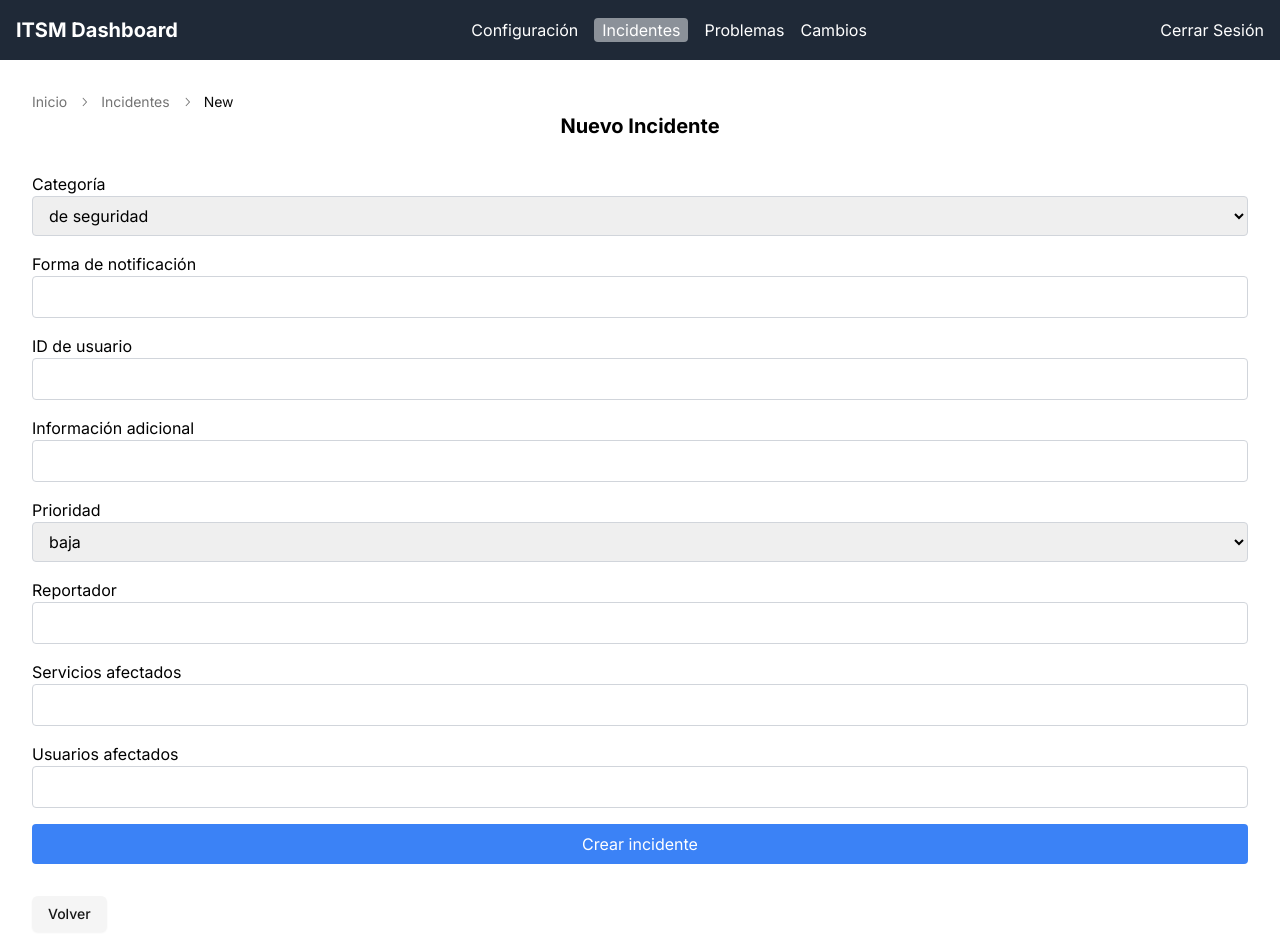
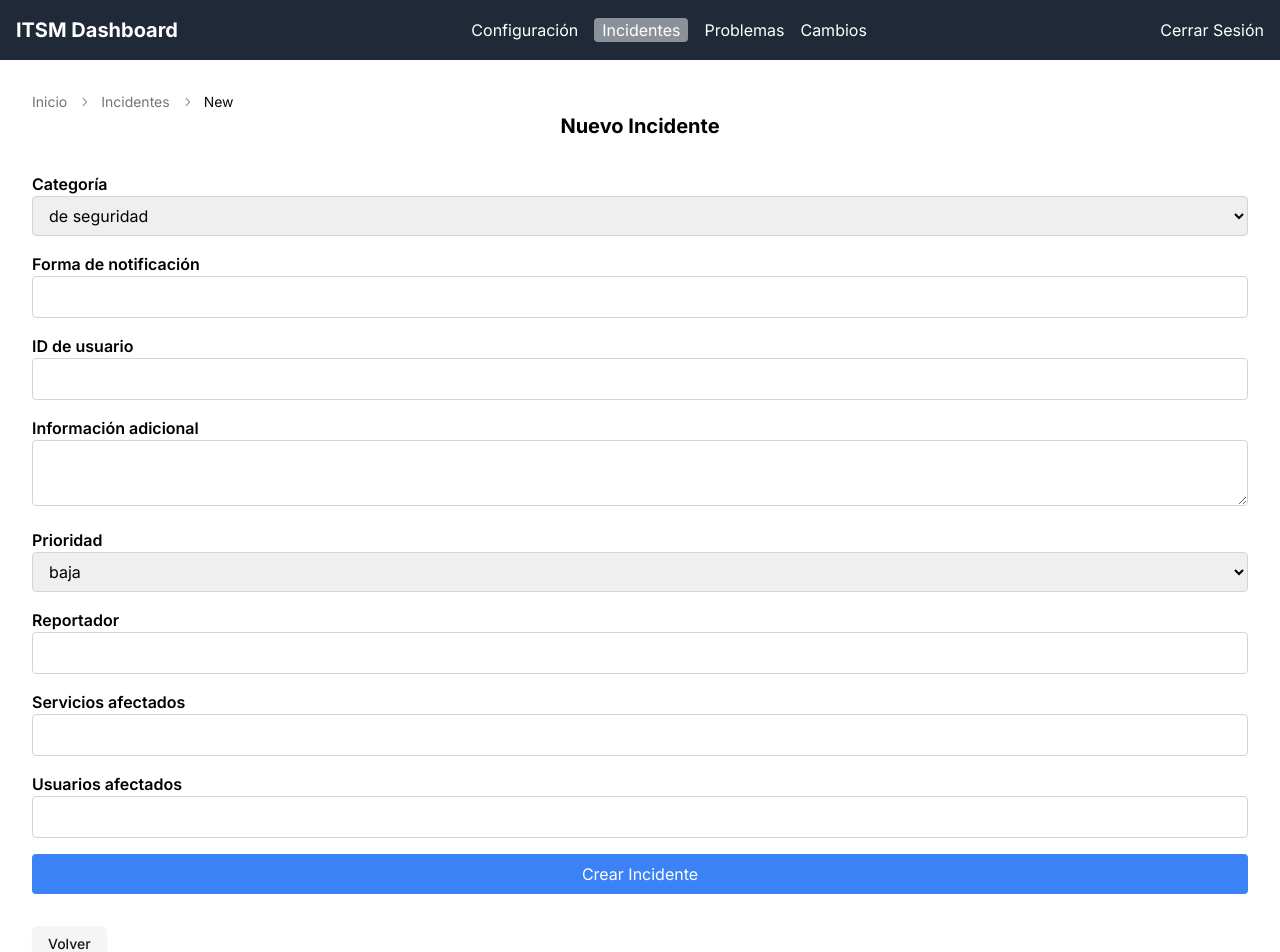
Before and after one commit to ITIL-diseno-operacion-y-gestion/tp-frontend, a Next.js app: page /incidentes/new in a window 1280 px wide. Shown: the top 952 px of the page. Built offline with nearby package versions, Linux system fonts and the light colour scheme.

Commit message:
agrego fields para todos los forms

```diff
--- /dev/null
+++ b/src/components/form/error-display.tsx
@@ -0,0 +1,5 @@
+export function ErrorDisplay({ error }: { error?: string }) {
+  if (!error) return null;
+
+  return <p className="text-red-500">{error}</p>;
+}
--- /dev/null
+++ b/src/components/form/select-field.tsx
@@ -0,0 +1,34 @@
+import { forwardRef } from "react";
+
+import { ErrorDisplay } from "./error-display";
+
+interface Props extends React.SelectHTMLAttributes<HTMLSelectElement> {
+  label: string;
+  name: string;
+  children: React.ReactNode;
+  error?: string;
+}
+
+export const SelectField = forwardRef<HTMLSelectElement, Props>(
+  ({ label, id, error, className, children, ...props }, ref) => {
+    return (
+      <div className={className}>
+        <label htmlFor={id} className="mb-2 font-semibold">
+          {label}
+        </label>
+        <select
+          className="w-full rounded border border-gray-300 px-3 py-2"
+          ref={ref}
+          id={id}
+          {...props}
+        >
+          {children}
+        </select>
+
+        <ErrorDisplay error={error} />
+      </div>
+    );
+  },
+);
+
+SelectField.displayName = "SelectField";
--- /dev/null
+++ b/src/components/form/submit-button.tsx
@@ -0,0 +1,17 @@
+"use client";
+
+import { useFormStatus } from "react-dom";
+
+export function SubmitButton({ label = "Guardar" }) {
+  const { pending } = useFormStatus();
+
+  return (
+    <button
+      type="submit"
+      className="w-full rounded bg-blue-500 px-3 py-2 text-white"
+      disabled={pending}
+    >
+      {pending ? "Guardando..." : label}
+    </button>
+  );
+}
--- /dev/null
+++ b/src/components/form/text-field.tsx
@@ -0,0 +1,30 @@
+import { forwardRef } from "react";
+
+import { ErrorDisplay } from "./error-display";
+
+interface Props extends React.InputHTMLAttributes<HTMLInputElement> {
+  label: string;
+  name: string;
+  error?: string;
+}
+
+export const TextField = forwardRef<HTMLInputElement, Props>(
+  ({ label, id, error, className, ...props }, ref) => {
+    return (
+      <div className={className}>
+        <label htmlFor={id} className="mb-2 font-semibold">
+          {label}
+        </label>
+        <input
+          className="w-full rounded border border-gray-300 px-3 py-2"
+          ref={ref}
+          id={id}
+          {...props}
+        />
+        <ErrorDisplay error={error} />
+      </div>
+    );
+  },
+);
+
+TextField.displayName = "TextField";
--- /dev/null
+++ b/src/components/form/textarea-field.tsx
@@ -0,0 +1,30 @@
+import { forwardRef } from "react";
+
+import { ErrorDisplay } from "./error-display";
+
+interface Props extends React.TextareaHTMLAttributes<HTMLTextAreaElement> {
+  label: string;
+  name: string;
+  error?: string;
+}
+
+export const TextAreaField = forwardRef<HTMLTextAreaElement, Props>(
+  ({ label, id, error, className, ...props }, ref) => {
+    return (
+      <div className={className}>
+        <label htmlFor={id} className="mb-2 font-semibold">
+          {label}
+        </label>
+        <textarea
+          className="w-full rounded border border-gray-300 px-3 py-2"
+          ref={ref}
+          id={id}
+          {...props}
+        />
+        <ErrorDisplay error={error} />
+      </div>
+    );
+  },
+);
+
+TextAreaField.displayName = "TextAreaField";
--- a/src/components/forms/nueva-configuracion-form.tsx
+++ b/src/components/forms/nueva-configuracion-form.tsx
@@ -7,6 +7,11 @@ import {
   tiposItemConfiguracion,
 } from "@/app/configuracion/models";
 import { env } from "@/env/client";
+
+import { SelectField } from "../form/select-field";
+import { SubmitButton } from "../form/submit-button";
+import { TextField } from "../form/text-field";
+import { TextAreaField } from "../form/textarea-field";
 
 export function NuevaConfiguracionForm() {
   const handleSubmit = async (formData: FormData) => {
@@ -52,108 +57,24 @@ export function NuevaConfiguracionForm() {
 
   return (
     <form className="space-y-4" action={handleSubmit}>
-      <div>
-        <label htmlFor="nombre" className="block">
-          Nombre
-        </label>
-        <input
-          type="text"
-          id="nombre"
-          name="nombre"
-          className="w-full rounded border border-gray-300 px-3 py-2"
-          required
-        />
-      </div>
-      <div>
-        <label htmlFor="descripcion" className="block">
-          Descripción
-        </label>
-        <textarea
-          id="descripcion"
-          name="descripcion"
-          className="w-full rounded border border-gray-300 px-3 py-2"
-          required
-        />
-      </div>
-      <div>
-        <label htmlFor="tipo" className="block">
-          Tipo
-        </label>
-        <select
-          id="tipo"
-          name="tipo"
-          className="w-full rounded border border-gray-300 px-3 py-2"
-          required
-        >
+      <TextField name="nombre" label="Nombre" required />
+      <TextAreaField name="descripcion" label="Descripción" required />
+      <SelectField name="tipo" label="Tipo" required>
         {tiposItemConfiguracion.map((tipo) => (
           <option key={tipo} value={tipo}>
             {tipo}
           </option>
         ))}
-        </select>
-      </div>
-      <div>
-        <label htmlFor="version" className="block">
-          Versión
-        </label>
-        <input
-          type="text"
-          id="version"
-          name="version"
-          className="w-full rounded border border-gray-300 px-3 py-2"
-          required
+      </SelectField>
+      <TextField name="version" label="Versión" type="number" required />
+      <TextField name="titular" label="Titular" required />
+      <TextAreaField
+        name="info_fabricacion"
+        label="Información de fabricación"
       />
-      </div>
-      <div>
-        <label htmlFor="titular" className="block">
-          Titular
-        </label>
-        <input
-          type="text"
-          id="titular"
-          name="titular"
-          className="w-full rounded border border-gray-300 px-3 py-2"
-          required
-        />
-      </div>
-      <div>
-        <label htmlFor="info_fabricacion" className="block">
-          Información de fabricación
-        </label>
-        <textarea
-          id="info_fabricacion"
-          name="info_fabricacion"
-          className="w-full rounded border border-gray-300 px-3 py-2"
-        />
-      </div>
-      <div>
-        <label htmlFor="localizacion" className="block">
-          Localización
-        </label>
-        <input
-          type="text"
-          id="localizacion"
-          name="localizacion"
-          className="w-full rounded border border-gray-300 px-3 py-2"
-        />
-      </div>
-      <div>
-        <label htmlFor="relacion_items" className="block">
-          Relación de items
-        </label>
-        <input
-          type="text"
-          id="relacion_items"
-          name="relacion_items"
-          className="w-full rounded border border-gray-300 px-3 py-2"
-        />
-      </div>
-      <button
-        type="submit"
-        className="w-full max-w-xs rounded bg-green-500 px-3 py-2 text-white"
-      >
-        Guardar
-      </button>
+      <TextField name="localizacion" label="Localización" />
+      <TextField name="relacion_items" label="Relación de items" />
+      <SubmitButton label="Crear articulo de configuracion" />
     </form>
   );
 }
--- a/src/components/forms/nuevo-incidente-form.tsx
+++ b/src/components/forms/nuevo-incidente-form.tsx
@@ -10,13 +10,18 @@ import {
   prioridades,
 } from "@/models/types";
 
+import { SelectField } from "../form/select-field";
+import { SubmitButton } from "../form/submit-button";
+import { TextField } from "../form/text-field";
+import { TextAreaField } from "../form/textarea-field";
+
 export function NuevoIncidenteForm() {
   const handleSubmit = async (formData: FormData) => {
     "use server";
 
     const data: IncidenteCreate = {
       categoria: formData.get("categoria") as CategoriaProblema,
-      forma_de_notificacion: formData.get("forma_de_notificacion") as string,
+      forma_de_notificacion: formData.get("forma_de_notificacion") as string, // TODO: Tipar forma de notificacion
       id_usuario: +formData.get("id_usuario")! as number,
       informacion_adicional: formData.get("informacion_adicional") as string,
       prioridad: formData.get("prioridad") as Prioridad,
@@ -51,117 +56,47 @@ export function NuevoIncidenteForm() {
 
   return (
     <form className="space-y-4" action={handleSubmit}>
-      <div>
-        <label htmlFor="categoria" className="block">
-          Categoría
-        </label>
-        <select
-          name="categoria"
-          id="categoria"
-          className="w-full rounded border border-gray-300 px-3 py-2"
-          required
-        >
+      <SelectField name="categoria" label="Categoría" required>
         {categoriasProblema.map((categoria) => (
           <option key={categoria} value={categoria}>
             {categoria}
           </option>
         ))}
-        </select>
-      </div>
-      <div>
-        <label htmlFor="forma_de_notificacion" className="block">
-          Forma de notificación
-        </label>
-        <input
-          type="text"
-          id="forma_de_notificacion"
+      </SelectField>
+      <TextField
         name="forma_de_notificacion"
-          className="w-full rounded border border-gray-300 px-3 py-2"
+        label="Forma de notificación"
         required
       />
-      </div>
-      <div>
-        <label htmlFor="id_usuario" className="block">
-          ID de usuario
-        </label>
-        <input
+      <TextField
+        name="id_usuario"
+        label="ID de usuario"
         type="number"
-          id="id_usuario"
-          name="id_usuario"
-          className="w-full rounded border border-gray-300 px-3 py-2"
         required
       />
-      </div>
-      <div>
-        <label htmlFor="informacion_adicional" className="block">
-          Información adicional
-        </label>
-        <input
-          type="text"
-          id="informacion_adicional"
+      <TextAreaField
         name="informacion_adicional"
-          className="w-full rounded border border-gray-300 px-3 py-2"
+        label="Información adicional"
       />
-      </div>
-      <div>
-        <label htmlFor="prioridad" className="block">
-          Prioridad
-        </label>
-        <select
-          id="prioridad"
-          name="prioridad"
-          className="w-full rounded border border-gray-300 px-3 py-2"
-          required
-        >
+      <SelectField name="prioridad" label="Prioridad" required>
         {prioridades.map((prioridad) => (
           <option key={prioridad} value={prioridad}>
             {prioridad}
           </option>
         ))}
-        </select>
-      </div>
-      <div>
-        <label htmlFor="reportador" className="block">
-          Reportador
-        </label>
-        <input
-          type="text"
-          id="reportador"
-          name="reportador"
-          className="w-full rounded border border-gray-300 px-3 py-2"
+      </SelectField>
+      <TextField name="reportador" label="Reportador" required />
+      <TextField
+        name="servicios_afectados"
+        label="Servicios afectados"
         required
       />
-      </div>
-      <div>
-        <label htmlFor="servicios_afectados" className="block">
-          Servicios afectados
-        </label>
-        <input
-          type="text"
-          id="servicios_afectados"
-          name="servicios_afectados"
-          className="w-full rounded border border-gray-300 px-3 py-2"
+      <TextField
+        name="usuarios_afectados"
+        label="Usuarios afectados"
         required
       />
-      </div>
-      <div>
-        <label htmlFor="usuarios_afectados" className="block">
-          Usuarios afectados
-        </label>
-        <input
-          type="text"
-          id="usuarios_afectados"
-          name="usuarios_afectados"
-          className="w-full rounded border border-gray-300 px-3 py-2"
-          required
-        />
-      </div>
-      <button
-        type="submit"
-        className="w-full rounded bg-blue-500 px-3 py-2 text-white"
-      >
-        Crear incidente
-      </button>
+      <SubmitButton label="Crear Incidente" />
     </form>
   );
 }
--- a/src/components/forms/nuevo-problema-form.tsx
+++ b/src/components/forms/nuevo-problema-form.tsx
@@ -6,8 +6,13 @@ import { env } from "@/env/client";
 import {
   CategoriaProblema,
   categoriasProblema,
+  estadosProblema,
   prioridades,
 } from "@/models/types";
+
+import { SelectField } from "../form/select-field";
+import { SubmitButton } from "../form/submit-button";
+import { TextField } from "../form/text-field";
 
 export function NuevoProblemaForm() {
   const handleSubmit = async (formData: FormData) => {
@@ -47,87 +52,30 @@ export function NuevoProblemaForm() {
 
   return (
     <form className="space-y-4" action={handleSubmit}>
-      <div>
-        <label htmlFor="categoria" className="block">
-          Categoría
-        </label>
-        <select
-          name="categoria"
-          id="categoria"
-          className="w-full rounded border border-gray-300 px-3 py-2"
-          required
-        >
+      <SelectField label="Categoría" name="categoria" required>
         {categoriasProblema.map((categoria) => (
           <option key={categoria} value={categoria}>
             {categoria}
           </option>
         ))}
-        </select>
-      </div>
-      <div>
-        <label htmlFor="sintomas" className="block">
-          Síntomas
-        </label>
-        <input
-          type="text"
-          id="sintomas"
-          name="sintomas"
-          className="w-full rounded border border-gray-300 px-3 py-2"
-          required
-        />
-      </div>
-      <div>
-        <label htmlFor="id_usuario" className="block">
-          ID de usuario
-        </label>
-        <input
-          type="number"
-          id="id_usuario"
-          name="id_usuario"
-          className="w-full rounded border border-gray-300 px-3 py-2"
-          required
-        />
-      </div>
-      <div>
-        <label htmlFor="prioridad" className="block">
-          Prioridad
-        </label>
-        <select
-          name="prioridad"
-          id="prioridad"
-          className="w-full rounded border border-gray-300 px-3 py-2"
-          required
-        >
+      </SelectField>
+      <TextField name="sintomas" label="Síntomas" required />
+      <TextField name="id_usuario" label="ID usuario" type="number" required />
+      <SelectField label="Prioridad" name="prioridad" required>
         {prioridades.map((prioridad) => (
           <option key={prioridad} value={prioridad}>
             {prioridad}
           </option>
         ))}
-        </select>
-      </div>
-      <div>
-        <label htmlFor="estado" className="block">
-          Estado
-        </label>
-        <select
-          id="estado"
-          name="estado"
-          className="w-full rounded border border-gray-300 px-3 py-2"
-          required
-        >
-          <option value="detectado">Detectado</option>
-          <option value="analizandose">Analizándose</option>
-          <option value="asignado">Asignado</option>
-          <option value="resuelto">Resuelto</option>
-          <option value="cerrado">Cerrado</option>
-        </select>
-      </div>
-      <button
-        type="submit"
-        className="w-full rounded bg-blue-500 px-3 py-2 text-white"
-      >
-        Crear problema
-      </button>
+      </SelectField>
+      <SelectField label="Estado" name="estado" required>
+        {estadosProblema.map((estado) => (
+          <option key={estado} value={estado}>
+            {estado}
+          </option>
+        ))}
+      </SelectField>
+      <SubmitButton label="Crear Problema" />
     </form>
   );
 }
```
Also changed, not shown: src/app/problemas/models.ts (+2 -9 lines), src/models/types.ts (+9 -1 lines). Lines whose indentation alone changed are shown as unchanged.
